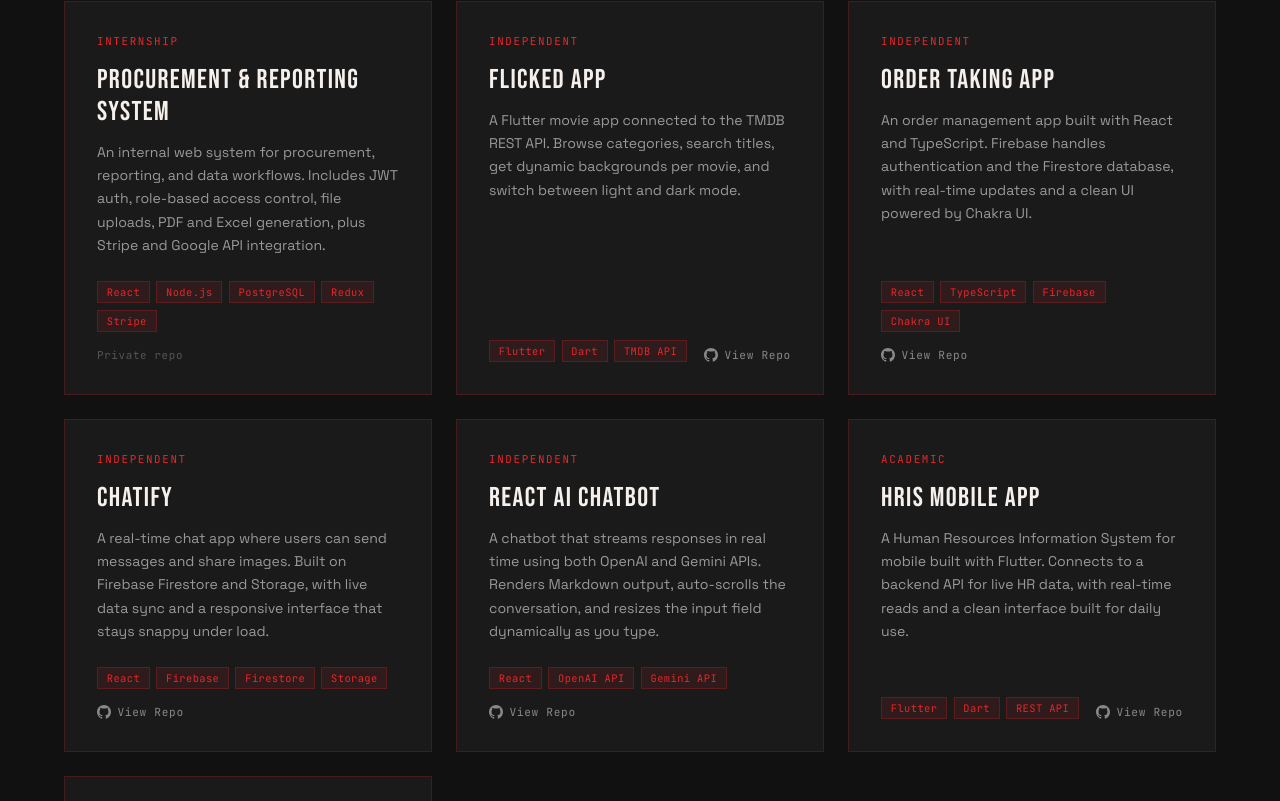
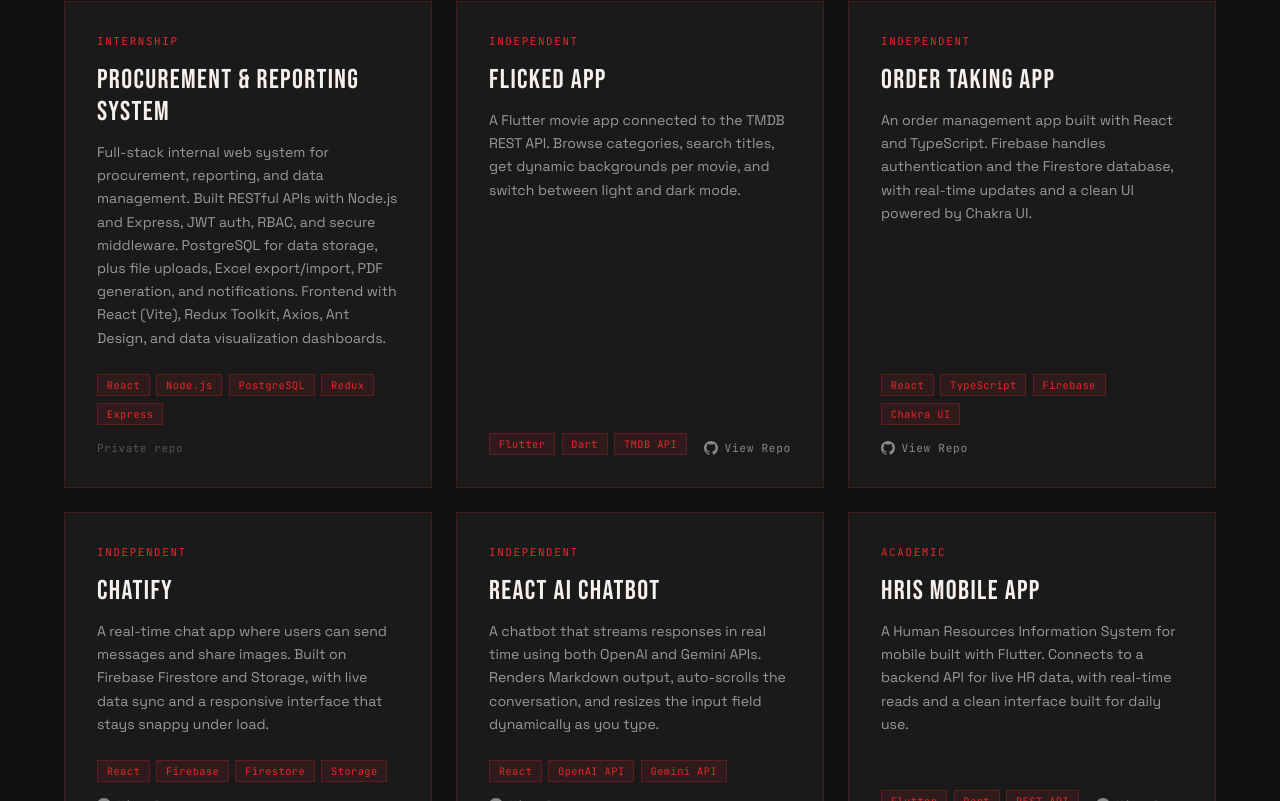
Before and after one commit to AlbaniRajata/albani-portofolio, a Next.js app: page / in a window 1280 px wide. Shown: the part 3291-4092 px from the top of the page. Built offline with nearby package versions, Linux system fonts and the light colour scheme.

Commit message:
minor update

```diff
--- a/app/page.tsx
+++ b/app/page.tsx
@@ -33,8 +33,8 @@
   {
     tag: "Internship",
     name: "Procurement & Reporting System",
-    desc: "An internal web system for procurement, reporting, and data workflows. Includes JWT auth, role-based access control, file uploads, PDF and Excel generation, plus Stripe and Google API integration.",
-    stack: ["React", "Node.js", "PostgreSQL", "Redux", "Stripe"],
+    desc: "Full-stack internal web system for procurement, reporting, and data management. Built RESTful APIs with Node.js and Express, JWT auth, RBAC, and secure middleware. PostgreSQL for data storage, plus file uploads, Excel export/import, PDF generation, and notifications. Frontend with React (Vite), Redux Toolkit, Axios, Ant Design, and data visualization dashboards.",
+    stack: ["React", "Node.js", "PostgreSQL", "Redux", "Express"],
     github: null,
   },
   {
```
